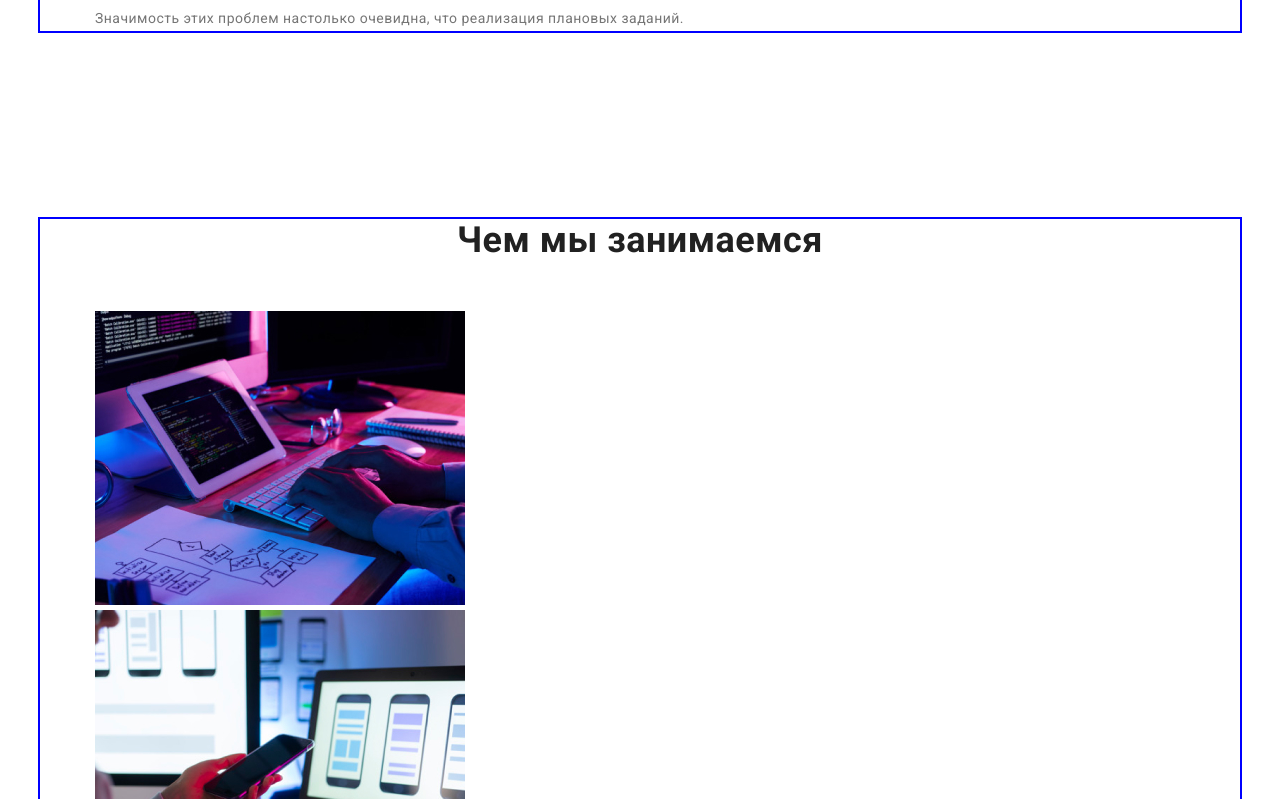
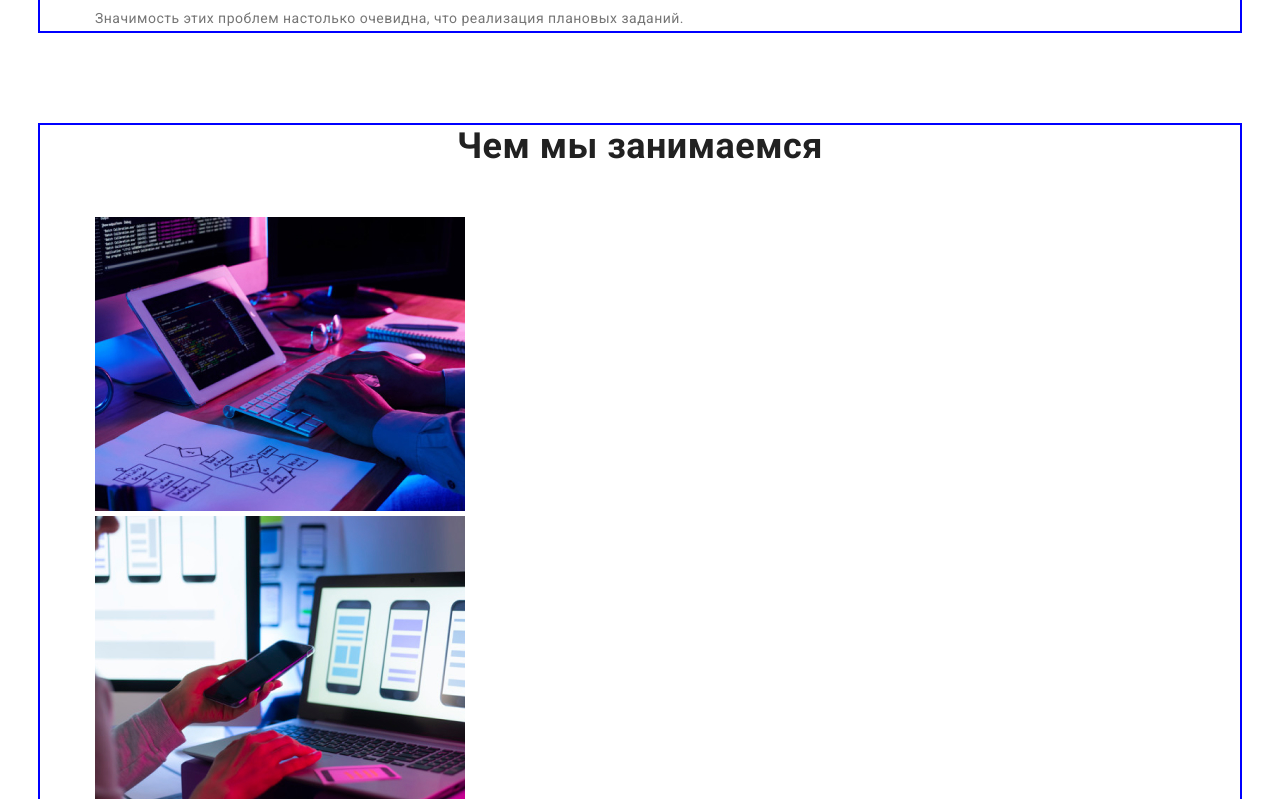
Before and after one commit to Aleksey-Kolpakov/goit-markup-hw-03, a plain HTML site: page index.html in a window 1280 px wide. Shown: the part 701-1500 px from the top of the page. Drawn offline with nearby package versions, Linux system fonts and the light colour scheme.

Commit message:
падинги в секциях

```diff
--- a/css/styles.css
+++ b/css/styles.css
@@ -155,6 +155,10 @@ header * {
 }
 
 /* Section */
+.section-services {
+  padding-top: 0px;
+}
+
 .section-title {
   color: var(--title-color);
   font-weight: 700;
--- a/index.html
+++ b/index.html
@@ -71,8 +71,7 @@
       </div>
     </section>
 
-
-    <section class="section">
+    <section class="section-services">
       <div class="container">
         <h2 class="section-title">Чем мы занимаемся</h2>
         <ul>
```
